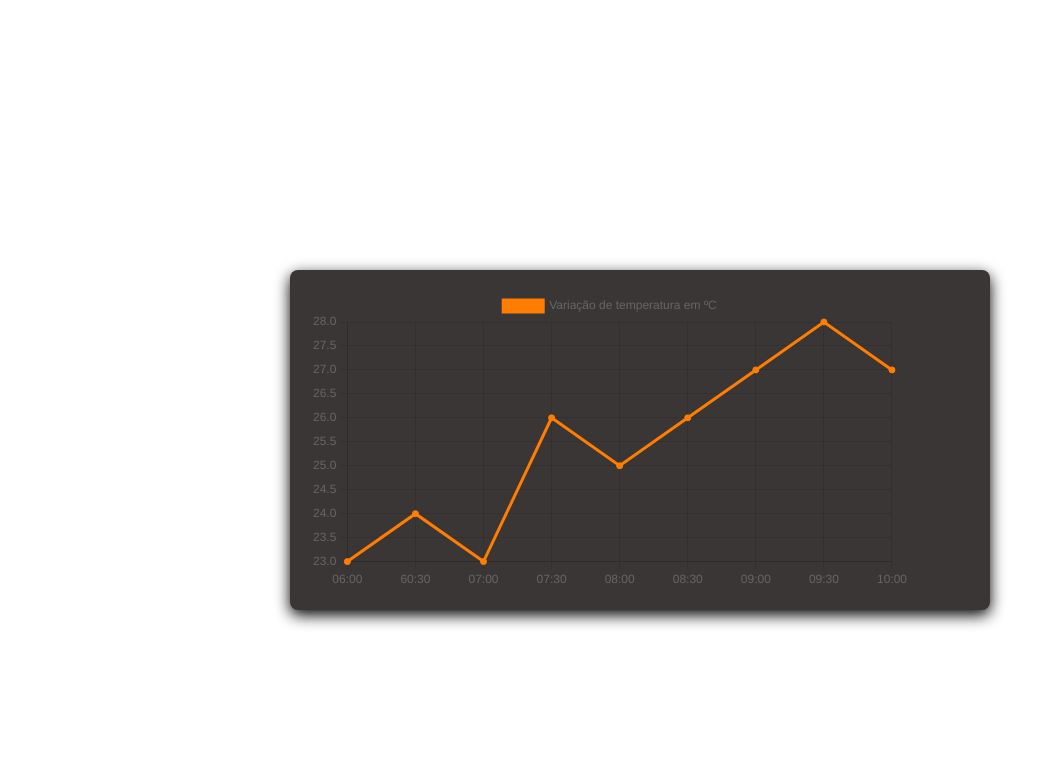
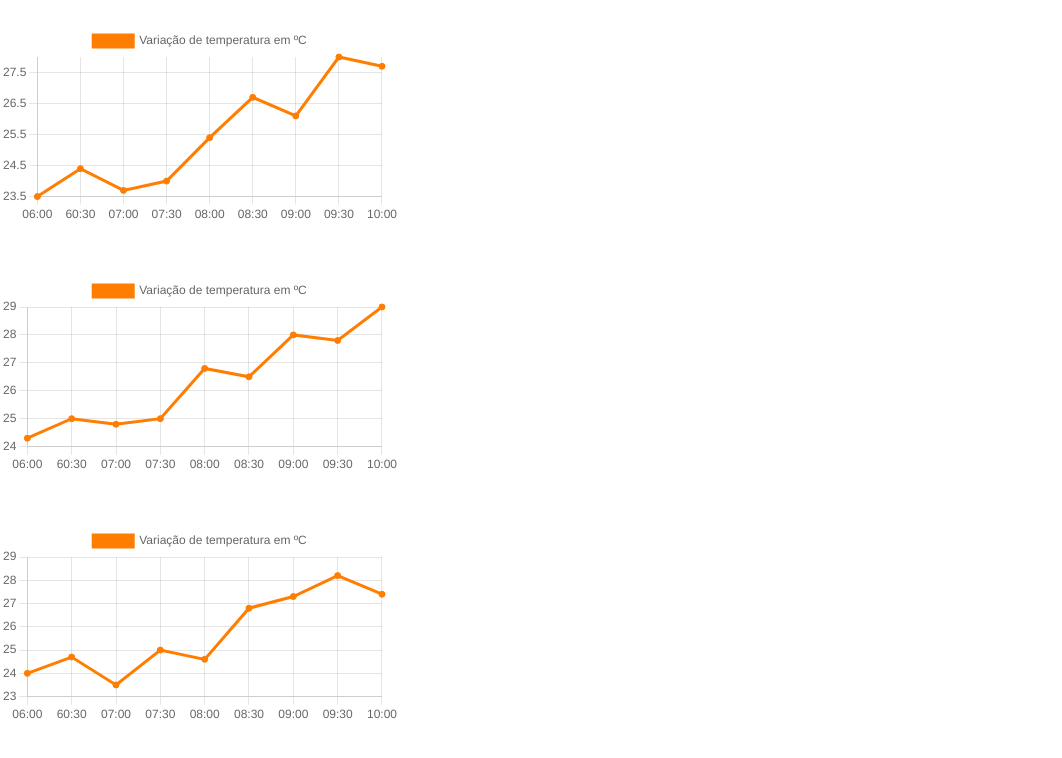
Before and after one commit to PigTech-Inc/PigTech, a plain HTML site: page dashboard.html in a window 1280 px wide. Shown: the whole page, without its empty margins (0-1062 px from the left). Drawn offline with nearby package versions, Linux system fonts and the light colour scheme.

Commit message:
chartJS atualizado

```diff
--- a/dashboard.html
+++ b/dashboard.html
@@ -13,16 +13,37 @@
 <body>
 
   <div class="banner">
-    <div class="container_banner">
-      <div class="calculadora">
 
-        <ul class="navbar">
-          <div style="width: 800px;">
-            <canvas id="myChart"></canvas>
-          </div>
+    <div class="container_chartJS">
+      <div class="chartJS">
+
+
+
+        <div style="width: 400px; color: white;">
+          Variação De temperatura Da Granja 01
+          <br>
+          <canvas id="myChart"></canvas>
+        </div>
+
+        <br>
+
+        <div style="width: 400px; color: white;">
+          Variação De Temperatura Da Granja 02
+          <canvas id="myChart2"></canvas>
+        </div>
+
+        <br>
+
+        <div style="width: 400px; color: white;">
+          Variação De Temperatura Da Granja 03
+          <canvas id="myChart3"></canvas>
+        </div>
+
+
 
       </div>
     </div>
+
   </div>
 
 </body>
@@ -46,20 +67,60 @@
       label: 'Variação de temperatura em ºC',
       backgroundColor: 'rgb(255, 125, 0)',
       borderColor: 'rgb(255, 125, 00)',
-      data: [23, 24, 23, 26, 25, 26, 27, 28, 27],
+      data: [23.5, 24.4, 23.7, 24, 25.4, 26.7, 26.1, 28, 27.7],
+    }]
+  };
+  const data2 = {
+    labels: labels,
+    datasets: [{
+      label: 'Variação de temperatura em ºC',
+      backgroundColor: 'rgb(255, 125, 0)',
+      borderColor: 'rgb(255, 125, 00)',
+      data: [24.3, 25, 24.8, 25, 26.8, 26.5, 28, 27.8, 29],
+    }]
+  };
+  const data3 = {
+    labels: labels,
+    datasets: [{
+      label: 'Variação de temperatura em ºC',
+      backgroundColor: 'rgb(255, 125, 0)',
+      borderColor: 'rgb(255, 125, 00)',
+      data: [24, 24.7, 23.5, 25, 24.6, 26.8, 27.3, 28.2, 27.4],
     }]
   };
 
-  const config = {
+  const granja_01 = {
     type: 'line',
     data: data,
     options: {}
   };
+  const granja_02 = {
+    type: 'line',
+    data: data2,
+    options: {}
+  };
+  const granja_03 = {
+    type: 'line',
+    data: data3,
+    options: {}
+  };
 </script>
+
 <script>
   const myChart = new Chart(
     document.getElementById('myChart'),
-    config
+    granja_01
+  );
+
+  const myChart2 = new Chart(
+    document.getElementById('myChart2'),
+    granja_02
+  );
+
+
+  const myChart3 = new Chart(
+    document.getElementById('myChart3'),
+    granja_03
   );
 </script>
 
```
